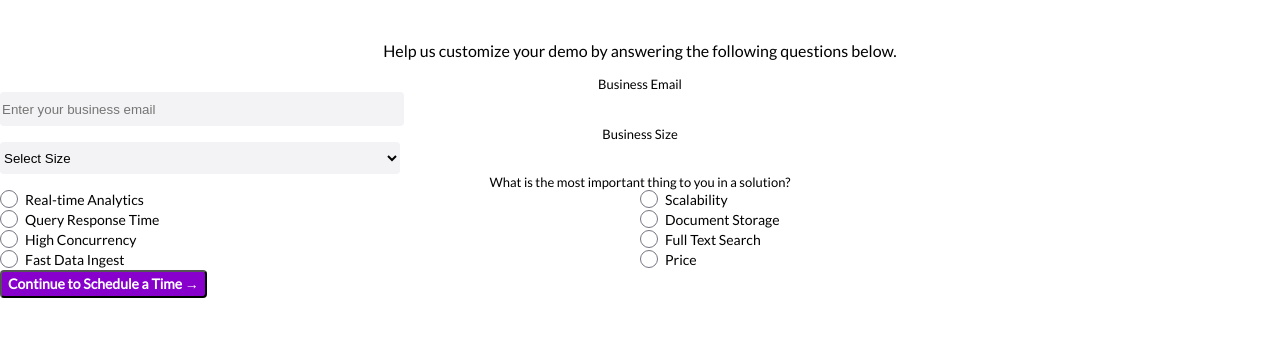
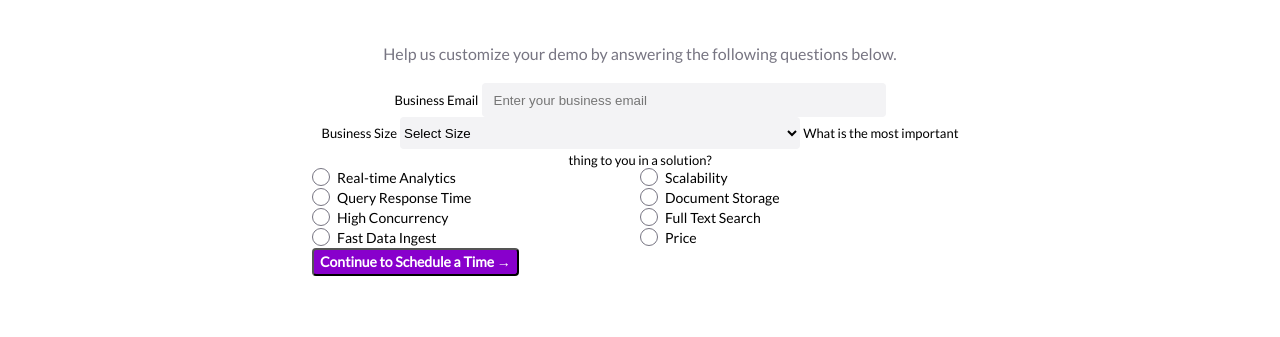
Before and after one commit to Mariamjaludi/memSQL-take-home, a plain HTML site: page index.html in a window 1280 px wide. Shown: the part 353-690 px from the top of the page. Drawn offline with Linux system fonts and the light colour scheme.

Commit message:
centering

```diff
--- a/index.html
+++ b/index.html
@@ -24,8 +24,12 @@
     <h2 class="book-demo">Book a Demo</h2>
     <p class="meta-txt">Help us customize your demo by answering the following questions below.</p>
     <form class='my-form' action="/">
-      <label class="e-lbl" for="b-email">Business Email</label>
-      <input required class="b-email" id="b-email" type="text" name="" placeholder="Enter your business email">
+
+      <div class="email-input">
+        <label class="e-lbl" for="b-email">Business Email</label>
+        <input required class="input-field" id="b-email" type="text" placeholder="Enter your business email">
+      </div>
+
       <label class="s-lbl" for="b-size">Business Size</label>
       <select id="b-size" class="s-select" name="">
         <option value="" disabled selected hidden>Select Size</option>
@@ -36,6 +40,7 @@
         <option value="250-1000">250-1000</option>
         <option value="1000+">1000+</option>
       </select>
+
       <label class="rd-label" for="">What is the most important thing to you in a solution?</label><br>
       <div class="rd-group">
         <label class="rd-container rd1">Real-time Analytics
--- a/style.css
+++ b/style.css
@@ -12,7 +12,6 @@ body {
 
 .navbar {
   grid-area: navbar;
-  /* position: absolute; */
   height: 80px;
   left: 0%;
   right: 0%;
@@ -37,6 +36,8 @@ body {
 }
 
 .container{
+  padding-left: 312px;
+  padding-right: 312px;
   grid-area: container;
   text-align: center;
   display: grid;
@@ -56,13 +57,10 @@ body {
   height: 120px;
 }
 .ellipse4{
-  /* position: absolute; */
   margin-top: 80px;
   display: inline-block;
   width: 120px;
   height: 120px;
-  /* left: 452px; */
-  /* top: 160px; */
   border-radius: 50%;
   background: #F9EDFF;
   text-align: center;
@@ -89,44 +87,39 @@ h2{
   font-weight: bold;
   font-size: 34px;
   line-height: 42px;
-/* identical to box height, or 124% */
   text-align: center;
 }
 
 .meta-txt{
   grid-area: p;
+  color: #777582;
+  font-size: 16px;
+  font-style: normal;
+  font-weight: normal;
+  line-height: 26px;
 }
 
 .my-form{
+  text-align: center;
   grid-area: form;
-  display: grid;
-  grid-template-columns: 1fr;
-  grid-template-rows: auto;
-  grid-template-areas:
-  "email-lbl"
-  "email"
-  "size-lbl"
-  "select"
-  "radio-lbl"
-  "rd-group"
-  "button"
 }
 
 .e-lbl{
   grid-area: email-lbl;
   font-size: 13px;
 }
-.b-email{
-  /* position: absolute; */
+
+#b-email{
   background: #F3F3F5;
   border-radius: 4px;
   border: none;
   grid-area: email;
   height: 32px;
   width: 400px;
+  text-indent: 10px;
 }
 
-.b-email:focus {
+#b-email:focus {
   background-color: #FFFFFF;
   outline: none;
   border: 1px solid #C550FF;
@@ -134,26 +127,21 @@ h2{
 }
 
 .s-lbl{
-  grid-area: size-lbl;
   font-size: 13px;
 }
 
 .s-select{
-  grid-area: select;
   height: 32px;
   width: 400px;
   box-shadow: none;
   cursor: pointer;
-  /* -webkit-appearance: none; */
 }
 
 .rd-label{
-  grid-area: radio-lbl;
   font-size: 13px;
 }
 
 .rd-group{
-  grid-area: rd-group;
   text-align:justify;
   display: grid;
   grid-template-columns: 1fr 1fr;
@@ -173,9 +161,7 @@ h2{
   display: block;
   position: relative;
   padding-left: 25px;
-  /* margin-bottom: 12px; */
   cursor: pointer;
-  /* font-size: 22px; */
   -webkit-user-select: none;
   -moz-user-select: none;
   -ms-user-select: none;
@@ -258,8 +244,6 @@ h2{
   grid-area: button;
 }
 
-
-
 button{
   background: #8800CC;
   border-radius: 4px;
@@ -284,25 +268,6 @@ button:focus, select:focus{
 }
 
 
-
-p{
-  /* position: absolute;
-  width: 400px;
-  height: 52px;
-  left: 312px;
-  top: 373px;
-  font-family: Lato;
-  font-style: normal;
-  font-weight: normal;
-  font-size: 16px;
-  line-height: 26px; */
-  /* or 162% */
-  /* text-align: center; */
-  /* Neutral/700 */
-  /* color: #777582; */
-}
-
-
 select{
   background: #F3F3F5;
   border: none;
```
